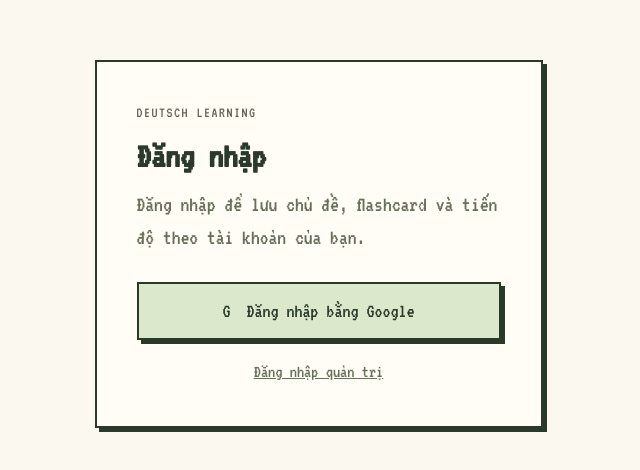
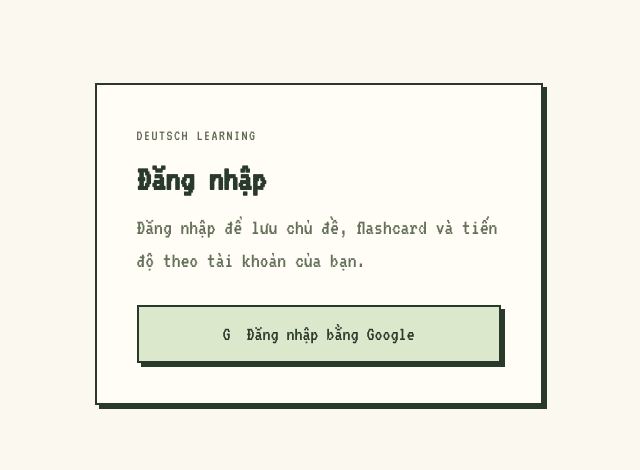
Before and after one commit to phihocnguyen/deutsch-learning, a Next.js app: page /login in a window 1280 px wide. Shown: the part 156-626 px from the top of the page, without its empty margins (314-954 px from the left). Built offline with nearby package versions, Linux system fonts and the light colour scheme; no server answers.

Commit message:
fix: remove admin link from learner login

```diff
--- a/app/login/page.tsx
+++ b/app/login/page.tsx
@@ -2,7 +2,6 @@ import { signIn } from "@/auth";
 import { redirect } from "next/navigation";
 import { auth } from "@/auth";
 import { connection } from "next/server";
-import Link from "next/link";
 
 export const metadata = { title: "Đăng nhập | Deutsch Learning" };
 export const instant = false;
@@ -17,7 +16,6 @@ export default async function LoginPage() {
       <form action={async () => { "use server"; await signIn("google", { redirectTo: "/flashcards" }); }}>
         <button className="pixel-button mt-7 w-full bg-[#dbe8cc]" type="submit"><span aria-hidden="true">G</span> Đăng nhập bằng Google</button>
       </form>
-      <Link href="/admin/login" className="mt-5 block text-center text-sm text-[#647059] underline">Đăng nhập quản trị</Link>
     </section>
   </main>;
 }
```
